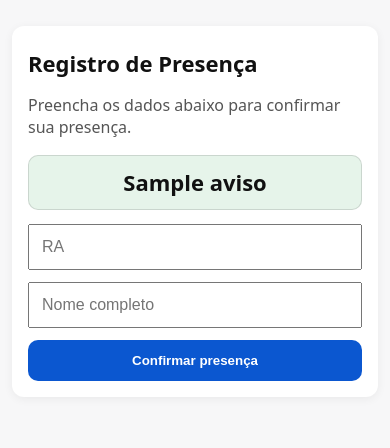
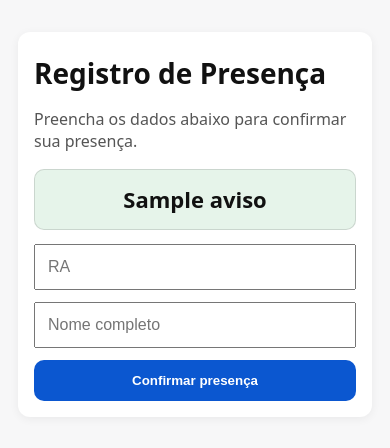
Before and after one commit to TanoueH/CV721A-presenca-qrcode, a FastAPI app: template app/templates/checkin.html in a window 390 px wide. Shown: the top 448 px of the page. Run offline with FastAPI, Linux system fonts and the light colour scheme; the template is opened without the code that fills it: most values are stand-ins (such as "Sample title", 1, 10 or a date in 2020).

Commit message:
Ajusta layout e tamanho da mensagem de confirmação

```diff
--- a/app/static/style.css
+++ b/app/static/style.css
@@ -115,45 +115,24 @@ button.btn{ cursor:pointer; }
   transition: background-color .2s ease, color .2s ease;
 }
 
-/* Avisos no check-in do aluno */
-.notice{
-  border: 1px solid rgba(0,0,0,.12);
-  margin-top: 12px;
-}
-
 /* Mobile: deixa tudo grande (para aluno) */
-@media (max-width: 900px){
-  main{ padding: 12px; }
-  h1{ font-size: 22px; }
-  .btn{ width: 100%; text-align:center; }
-
-  /* força tamanho da mensagem do check-in (mesmo se vier com <small>, <p>, etc.) */
-  .notice,
-  .notice *{
-    font-size: 22px !important;
-    line-height: 1.35;
-    font-weight: 900;
-  }
-
-  .notice{
+.notice {
   background: #e6f4ea;
   border: 1px solid rgba(0,0,0,.12);
   border-radius: 10px;
-  padding: 12px 14px;
+  padding: 14px;
   text-align: center;
   margin-top: 12px;
- }
 
-  .msg-inline{
-    display: block;
-    margin: 10px 0 0;
-    padding: 12px 14px;
-    border-radius: 10px;
-    text-align: center;
-    font-size: 22px;
-  }
+  font-size: 22px;
+  font-weight: 700;
+  line-height: 1.4;
+}
+
+.notice * {
+  font-size: inherit;
+}
 
   .msg-inline.success{ background: #e6f4ea; }
   .msg-inline.error{ background: #fdecea; }
   .msg-inline.warn{ background: #fff4ce; }
-}
--- a/app/templates/checkin.html
+++ b/app/templates/checkin.html
@@ -11,18 +11,36 @@
     <div class="card">
       <h1>Registro de Presença</h1>
       <p class="muted">Preencha os dados abaixo para confirmar sua presença.</p>
+
       {% if aviso %}
-        <div class="notice msg-inline" aria-live="polite">
+        <div class="notice success" aria-live="polite">
           {{ aviso | safe }}
-    </div>
+        </div>
       {% endif %}
-      <form method="post" action="{{ request.url.path }}" class="row"
-               style="flex-direction:column; gap:12px; margin-top:14px;">
-        <input name="ra" placeholder="RA" required inputmode="numeric" autocomplete="off"
+
+      <form method="post" action="{{ request.url.path }}"
+            class="row"
+            style="flex-direction:column; gap:12px; margin-top:14px;">
+
+        <input name="ra"
+               placeholder="RA"
+               required
+               inputmode="numeric"
+               autocomplete="off"
                style="font-size:16px; padding:12px; width:100%; max-width:420px;">
-        <input name="nome" placeholder="Nome completo" required autocomplete="name"
+
+        <input name="nome"
+               placeholder="Nome completo"
+               required
+               autocomplete="name"
                style="font-size:16px; padding:12px; width:100%; max-width:420px;">
-        <button type="submit" class="btn primary" style="max-width:420px;">Confirmar presença</button>
+
+        <button type="submit"
+                class="btn primary"
+                style="max-width:420px;">
+          Confirmar presença
+        </button>
+
       </form>
     </div>
   </main>
```
